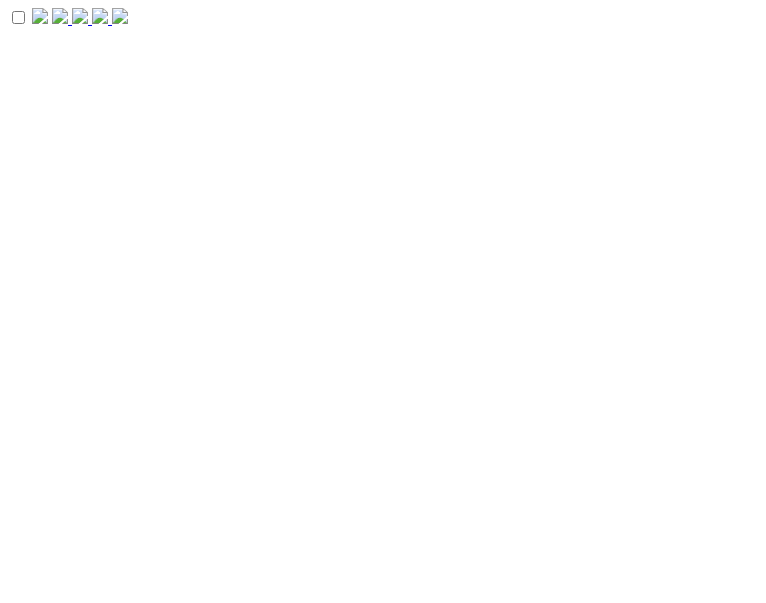
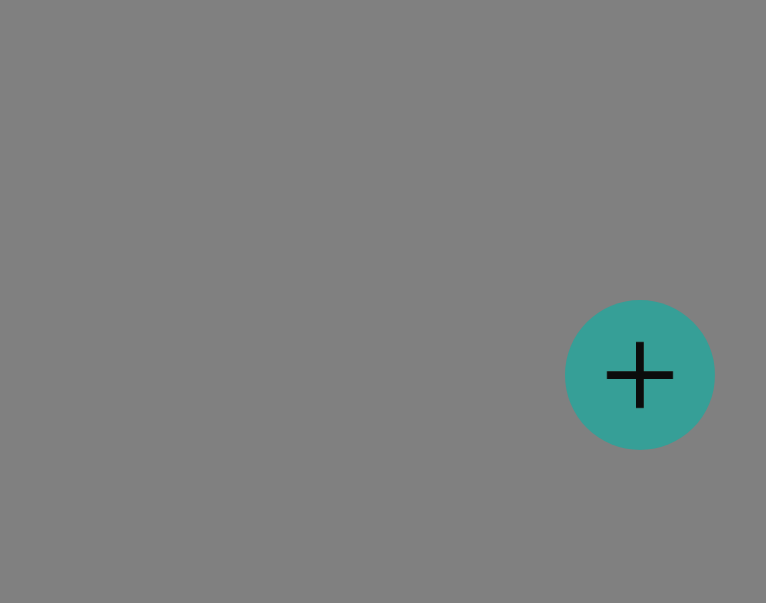
Before and after one commit to oregairufan/atividades, a plain HTML site: page index.html in a window 1280 px wide. Shown: the whole page, without its empty margins (0-766 px from the left). Drawn offline with Linux system fonts and the light colour scheme; the site is published under a folder, as on GitHub Pages, so addresses that start at the root find nothing.

Commit message:
tentando

```diff
--- a/botao.html
+++ b/botao.html
@@ -5,7 +5,7 @@
     <meta http-equiv="X-UA-Compatible" content="IE=edge">
     <meta name="viewport" content="width=device-width, initial-scale=1.0">
     <title>Document</title>
-    <link rel="stylesheet" href="/Css/botao.css">
+    <link rel="stylesheet" href="css/botao.css">
 </head>
 <body>
     <button class="btn btn-verde">Login</button>
--- a/index.html
+++ b/index.html
@@ -5,26 +5,26 @@
     <meta http-equiv="X-UA-Compatible" content="IE=edge">
     <meta name="viewport" content="width=device-width, initial-scale=1.0">
     <title>Aula 29/06</title>
-    <link rel="stylesheet" href="/Css/06.css">
+    <link rel="stylesheet" href="css/index.css">
 
 </head>
 <body>
     <nav>
         <input type="checkbox" id="check">
         <label for="check" id="central">
-            <img src="/img/central.png" >
+            <img src="img/central.png" >
         </label>
         <a href="botao.html">
-            <img src="/img/android.png" id="link01" class="link">
+            <img src="img/android.png" id="link01" class="link">
         </a>
         <a href="botao2.html">
-            <img src="/img/Imagem 2.png" id="link02" class="link">
+            <img src="img/Imagem 2.png" id="link02" class="link">
         </a>
         <a href="menu.html">
-            <img src="/img/Imagem css.png" id="link03" class="link">
+            <img src="img/Imagem css.png" id="link03" class="link">
         </a>
         <a href="menu2.html">
-            <img src="/img/Imagem java.png"id="link04" class="link">
+            <img src="img/Imagem java.png"id="link04" class="link">
         </a>
 
     </nav>
```
Also changed, not shown: botao2.html (+1 -1 lines), css/botao.css (renamed from Css/botao.css), css/botao2.css (renamed from Css/botao2.css), css/index.css (renamed from Css/06.css).
